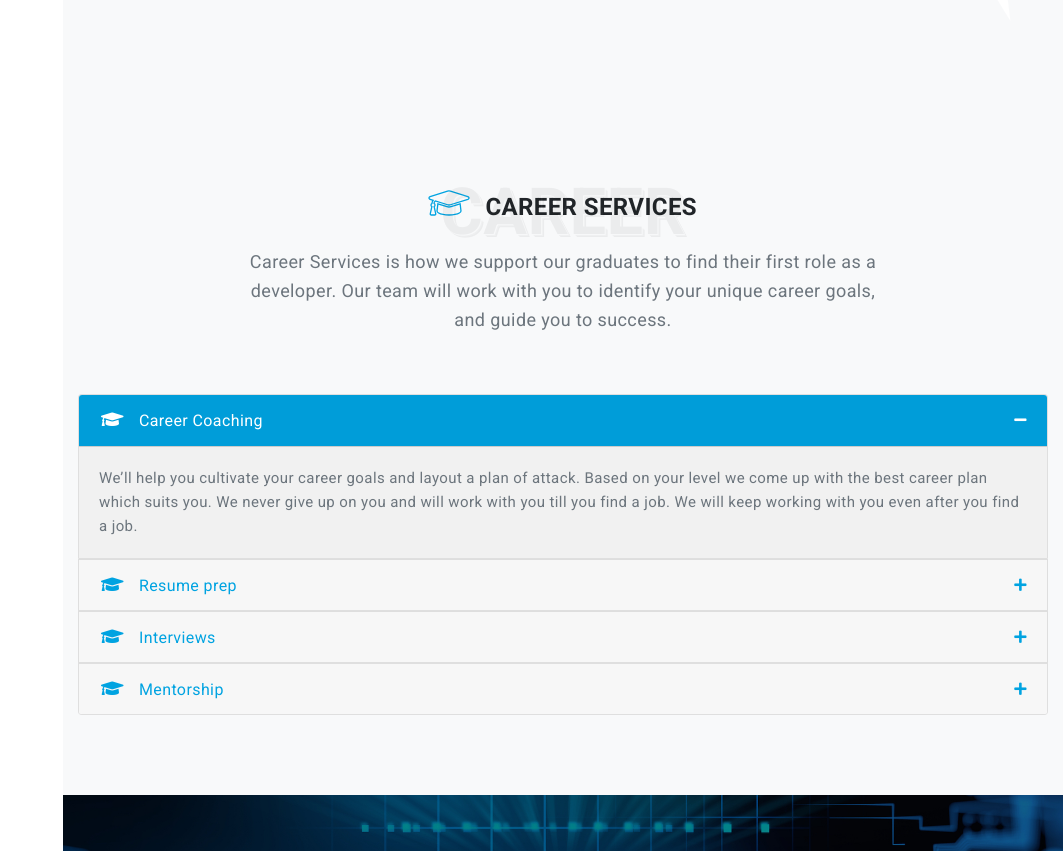
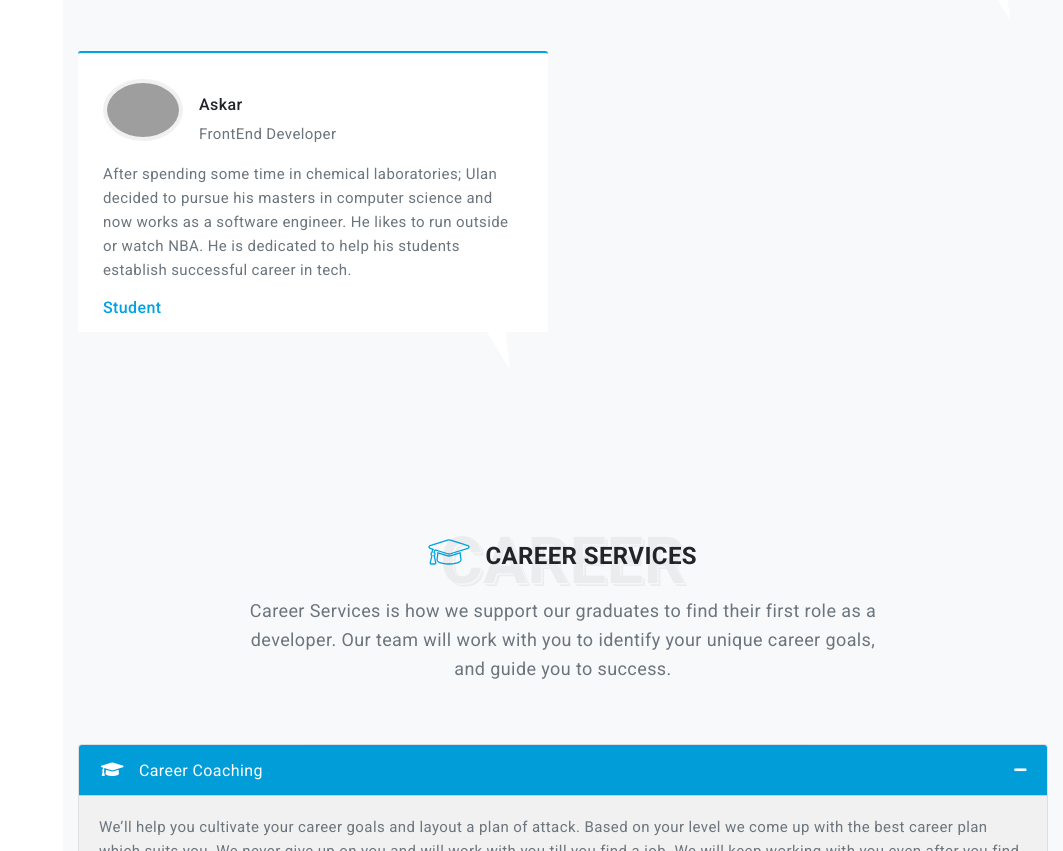
Before and after one commit to maratgaip/seytech-dashboard, a plain HTML site: page index.html in a window 1280 px wide. Shown: the part 4349-5200 px from the top of the page, without its empty margins (217-1280 px from the left). Drawn offline with Linux system fonts and the light colour scheme; grey boxes are pictures that could not be loaded.

Commit message:
Change 1

```diff
--- a/index.html
+++ b/index.html
@@ -566,6 +566,34 @@
 
 					</div>
 				</div>
+<div class="col-md-6">
+					<div class="item">
+													<div class="testi-content">
+														<div class="testi-box mt-30">
+															<div class="">
+																<div class="float-left mr-3">
+																	<div class="client-img">
+																		<img src="./images/users/askar.PNG" alt="" class="img-fluid rounded-circle">
+																	</div>
+																</div>
+																<div class="clients-name text-left pt-3">
+																	<h6 class="position-relative">Askar</h6>
+																	<p class="text-muted">FrontEnd Developer</p>
+																</div>
+															</div>
+															<p class="text-muted">
+																After spending some time in chemical laboratories; Ulan decided to pursue his masters in computer science and now works as a software engineer. He likes to run outside or watch NBA. He is dedicated to help his students establish successful career in tech.
+															</p>
+															<h4>Student</h4>
+														</div>
+													</div>
+												</div>
+				</div>
+
+
+
+
+
 			</section>
 			<!-- experience -->
 
```
Also changed, not shown: 1 other file.
